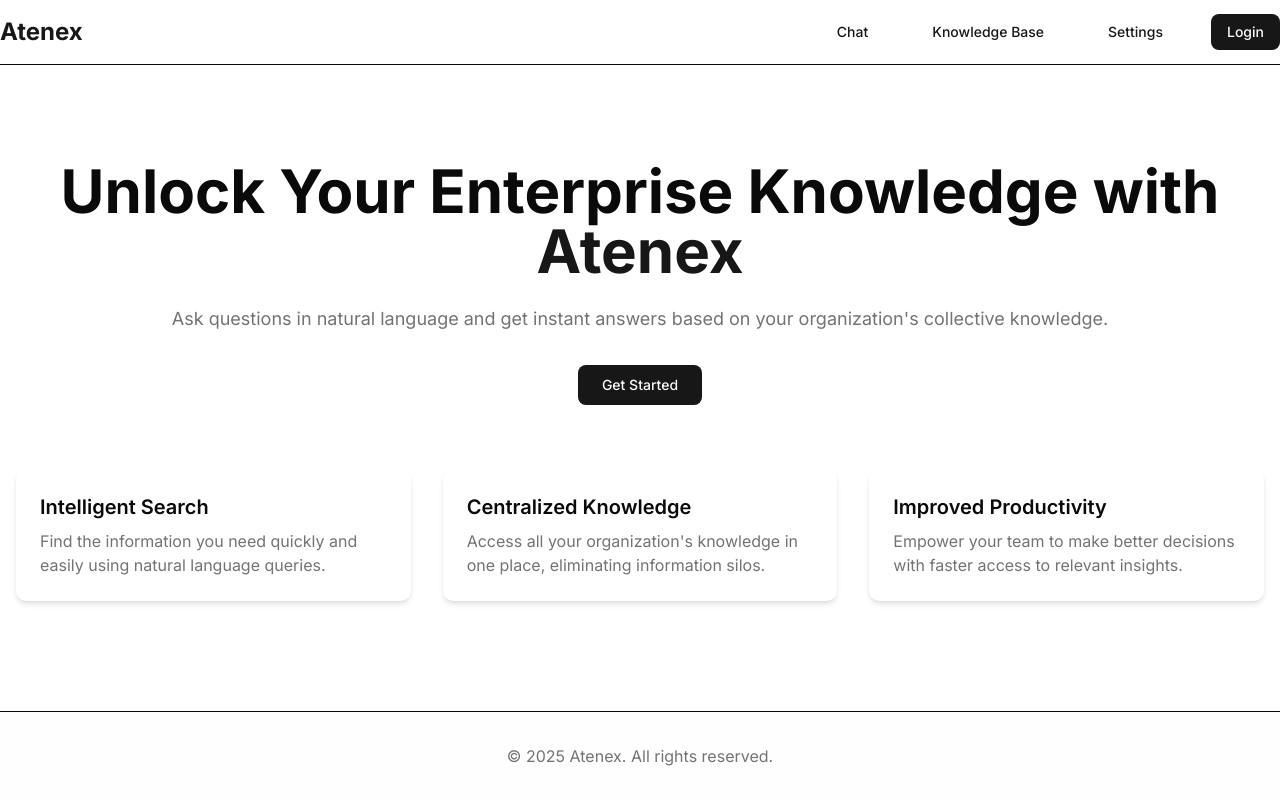
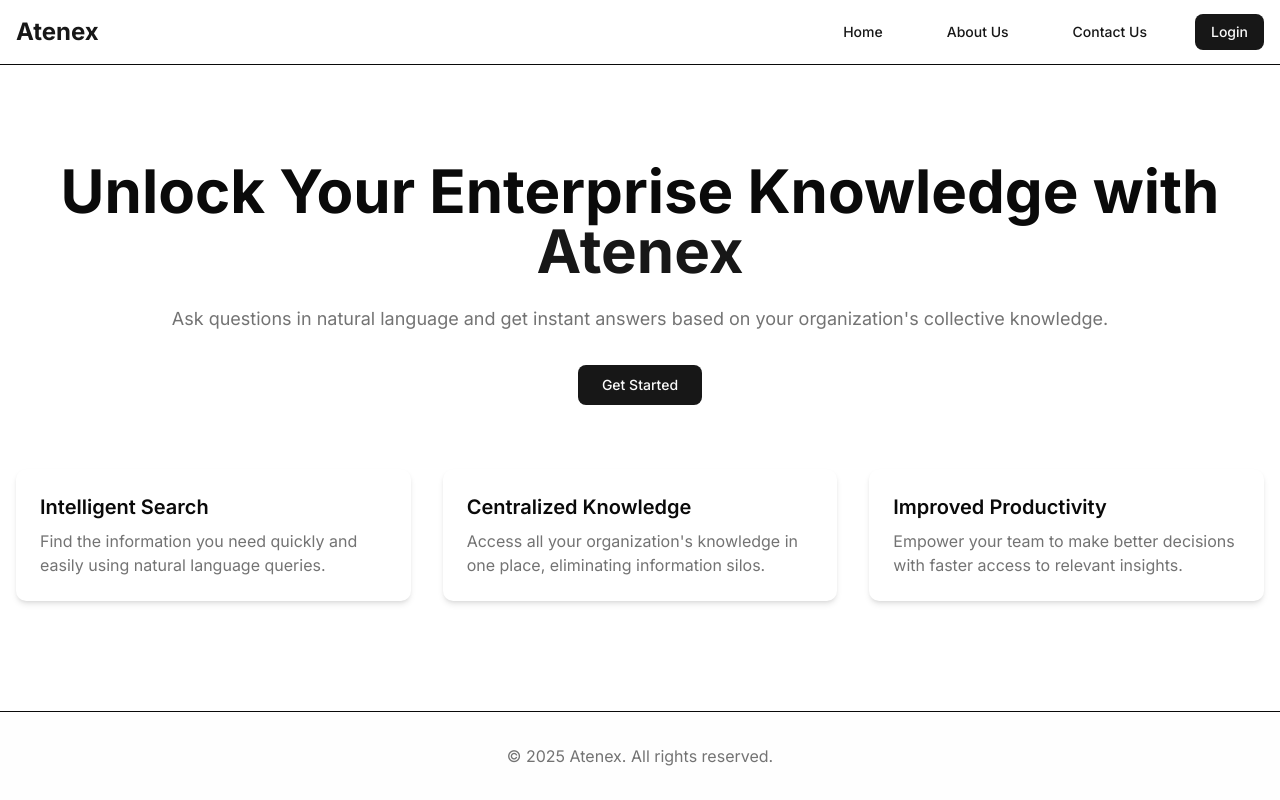
Before and after one commit to dev-nyro/atenex-frontend, a Next.js app: page / in a window 1280 px wide. Built offline with nearby package versions, Linux system fonts and the light colour scheme.

Commit message:
aesthetic changes an divs

```diff
--- a/app/page.tsx
+++ b/app/page.tsx
@@ -15,12 +15,12 @@ export default function HomePage() {
     <div className="flex flex-col min-h-screen bg-background">
       {/* Header/Navigation */}
       <header className="sticky top-0 z-50 bg-background/95 backdrop-blur-md border-b">
-        <div className="container flex items-center justify-between h-16 py-4">
+        <div className="container flex items-center justify-between h-16 py-4 px-4"> {/* (+) Added px-4 */}
           <a href="/" className="font-bold text-2xl text-primary">{APP_NAME}</a>
           <nav className="flex items-center space-x-4 sm:space-x-6 lg:space-x-8">
-            <LinkButton href="/chat">Chat</LinkButton>
-            <LinkButton href="/knowledge">Knowledge Base</LinkButton>
-            <LinkButton href="/settings">Settings</LinkButton>
+            <LinkButton href="/">Home</LinkButton>
+            <LinkButton href="/about">About Us</LinkButton>
+            <LinkButton href="/contact">Contact Us</LinkButton>
             {token ?
               <Button variant="secondary" onClick={() => router.push('/chat')} className="ml-2">
                 Go to App
@@ -59,7 +59,7 @@ export default function HomePage() {
 
       {/* Footer (optional) */}
       <footer className="bg-secondary/10 border-t py-8">
-        <div className="container text-center text-muted-foreground">
+        <div className="container text-center text-muted-foreground"> {/* (+) Added text-center */}
           © {new Date().getFullYear()} Atenex. All rights reserved.
         </div>
       </footer>
--- a/components/layout/header.tsx
+++ b/components/layout/header.tsx
@@ -1,6 +1,6 @@
 "use client";
 
-import React from 'react'; // (+) AÑADIR ESTA LÍNEA
+import React from 'react';
 import { Avatar, AvatarFallback, AvatarImage } from "@/components/ui/avatar";
 import { Button } from "@/components/ui/button";
 import { DropdownMenu, DropdownMenuContent, DropdownMenuItem, DropdownMenuLabel, DropdownMenuSeparator, DropdownMenuTrigger } from "@/components/ui/dropdown-menu";
@@ -11,7 +11,7 @@ import { ThemeToggle } from '@/components/theme-toggle'; // Import ThemeToggle
 import { useRouter } from 'next/navigation';
 
 export function Header() {
-  const { user, logout, token } = useAuth();
+  const { user, logout } = useAuth();
     const router = useRouter();
     const getInitials = (name?: string) => {
       if (!name) return '?';
@@ -34,14 +34,6 @@ export function Header() {
         {/* Right side - Theme toggle and User menu */}
         <div className="flex items-center space-x-4">
           <ThemeToggle /> {/* Add ThemeToggle button */}
-          {!token ? <Button onClick={() => router.push('/login')}>
-                Login
-              </Button>
-          :
-          <>
-          <Button variant="secondary" onClick={() => router.push('/chat')} className="ml-2">
-            Go to App
-          </Button>
           {user && (
             <DropdownMenu>
               <DropdownMenuTrigger asChild>
@@ -52,9 +44,8 @@ export function Header() {
                     <AvatarFallback className="bg-primary text-primary-foreground">
                       {getInitials(user.name)}
                     </AvatarFallback>
-                  </Avatar>
-                </Button>
-              </DropdownMenuTrigger>
+                  </Button>
+                </DropdownMenuTrigger>
               <DropdownMenuContent className="w-56" align="end" forceMount>
                 <DropdownMenuLabel className="font-normal">
                   <div className="flex flex-col space-y-1">
@@ -84,8 +75,6 @@ export function Header() {
               </DropdownMenuContent>
             </DropdownMenu>
           )}
-          </>
-      }
         </div>
       </header>
     );
```
